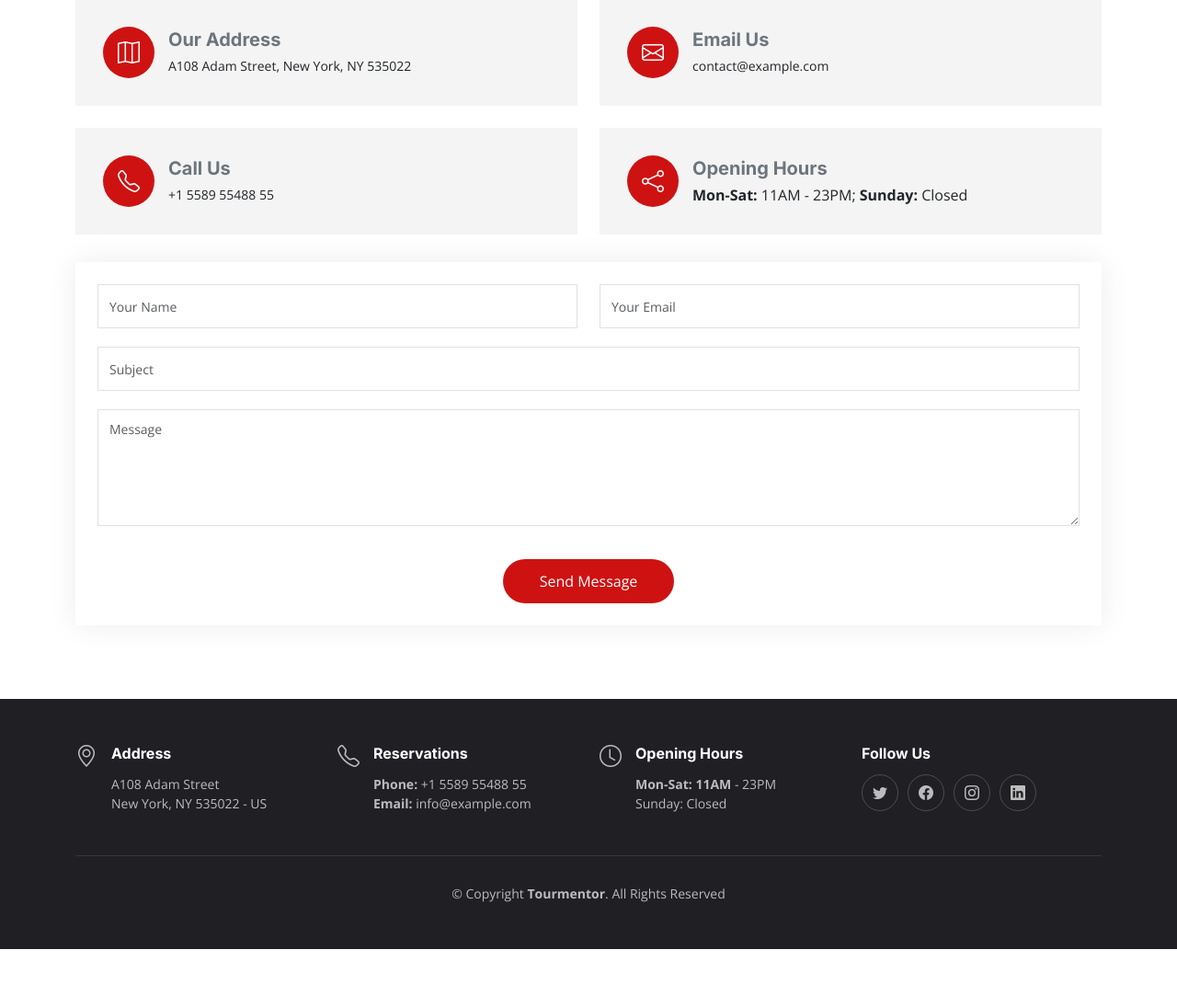
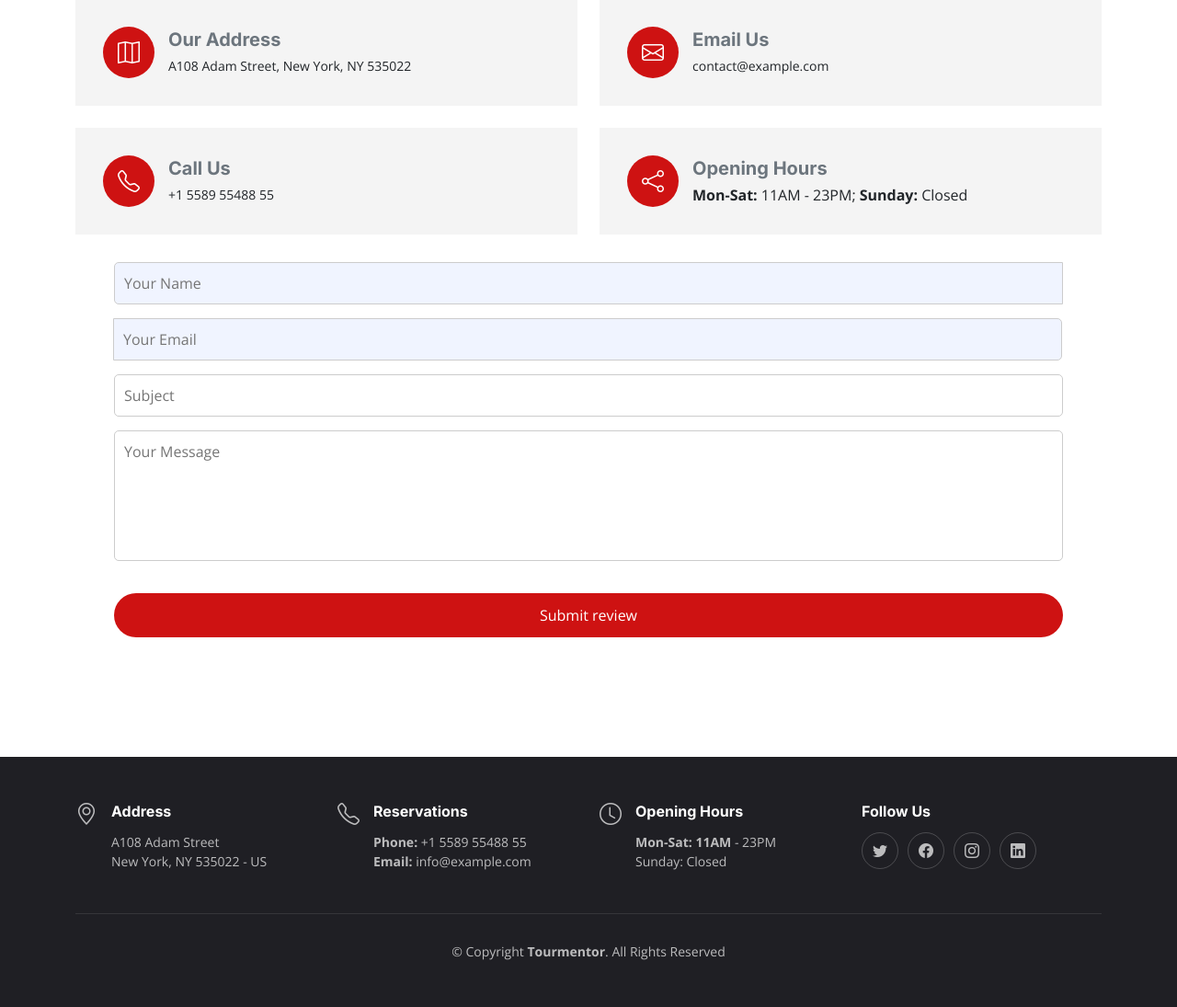
Before and after one commit to kannan2004-cre/tourmentor, a PHP site: page / in a window 1280 px wide. Shown: the part 3235-4330 px from the top of the page at 92% size. Before the commit the page ends 4267 px from the top, so only its background shows below. Run offline with PHP 8.4, Linux system fonts and the light colour scheme.

Commit message:
update 21/8/24

```diff
--- a/header.php
+++ b/header.php
@@ -24,12 +24,33 @@
 
   <!-- Template Main CSS File -->
   <link href="assets/css/main.css" rel="stylesheet">
+</head>
+ <!-- ======= Header ======= -->
+ <header id="header" class="header fixed-top d-flex align-items-center">
+    <div class="container d-flex align-items-center justify-content-between">
 
-  <!-- =======================================================
-  * Template Name: Yummy
-  * Template URL: https://bootstrapmade.com/yummy-bootstrap-restaurant-website-template/
-  * Updated: Mar 17 2024 with Bootstrap v5.3.3
-  * Author: BootstrapMade.com
-  * License: https://bootstrapmade.com/license/
-  ======================================================== -->
-</head>
+      <a href="index.php" class="logo d-flex align-items-center me-auto me-lg-0">
+        <!-- Uncomment the line below if you also wish to use an image logo -->
+        <img src="assets/img/tourlogo.png" alt="">
+        <h1>Tourmentor<span>.</span></h1>
+      </a>
+
+      <nav id="navbar" class="navbar">
+        <ul>
+          <li><a href="index.php">Home</a></li>
+          <li><a href="#about">About</a></li>
+          <li><a href="#why-us">Features</a></li>
+          <!--<li><a href="#menu">Top Places</a></li>-->
+          <li><a href="search.php">search</a></li>
+          <li><a href="#gallery">Gallery</a></li>
+          <li><a href="#contact">Contact</a></li>
+          <li><a href="admin.html">Admin</a></li>
+          <li><a href="login.php">Login</a></li>
+
+        </ul>
+      </nav><!-- .navbar -->
+      <i class="mobile-nav-toggle mobile-nav-show bi bi-list"></i>
+      <i class="mobile-nav-toggle mobile-nav-hide d-none bi bi-x"></i>
+
+    </div>
+  </header><!-- End Header -->
--- a/index.php
+++ b/index.php
@@ -1,6 +1,59 @@
 <!DOCTYPE html>
 <html lang="en">
-<?php include('header.php');?>
+<?php include('header.php'); ?>
+<style>
+
+.message-form {
+    display: flex;
+    flex-direction: column;
+    margin:30px;
+}
+
+.input-group {
+    display: flex;
+    justify-content: space-between;
+}
+
+.input-group input {
+    width: 48%;
+    padding: 10px;
+    border: 1px solid #ccc;
+    border-radius: 5px;
+    background-color: #f0f4ff;
+}
+
+input[type="text"],
+input[type="email"],
+textarea {
+    width: 100%;
+    margin-bottom: 15px;
+    padding: 10px;
+    border: 1px solid #ccc;
+    border-radius: 5px;
+    font-size: 16px;
+}
+
+textarea {
+    resize: none;
+}
+
+button[type="submit"] {
+    background-color: #CE1212;
+    color: white;
+    padding: 12px 24px;
+    margin:20px 0;
+    border: none;
+    border-radius: 50px;
+    font-size: 16px;
+    cursor: pointer;
+    transition: background-color 0.3s;
+}
+
+button[type="submit"]:hover {
+    background-color: #b51010;
+}
+</style>
+
 <body>
 
   <!-- ======= Header ======= -->
@@ -238,9 +291,9 @@
           </div> End Starter Menu Content -->
 
 
-        </div>
+    </div>
 
-      </div>
+    </div>
     </section><!-- End Menu Section -->
     <!-- ======= Gallery Section ======= -->
     <section id="gallery" class="gallery section-bg">
@@ -327,34 +380,21 @@
 
         </div>
 
-        <form action="forms/contact.php" method="post" role="form" class="php-email-form p-3 p-md-4">
-          <div class="row">
-            <div class="col-xl-6 form-group">
-              <input type="text" name="name" class="form-control" id="name" placeholder="Your Name" required>
+        <div class="container">
+          <form action="./forms/contact.php" method="post" class="message-form">
+            <div class="input-group">
+              <input type="text" name="name" placeholder="Your Name" required>
+              <input type="email" name="email" placeholder="Your Email" required>
             </div>
-            <div class="col-xl-6 form-group">
-              <input type="email" class="form-control" name="email" id="email" placeholder="Your Email" required>
-            </div>
-          </div>
-          <div class="form-group">
-            <input type="text" class="form-control" name="subject" id="subject" placeholder="Subject" required>
-          </div>
-          <div class="form-group">
-            <textarea class="form-control" name="message" rows="5" placeholder="Message" required></textarea>
-          </div>
-          <div class="my-3">
-            <div class="loading">Loading</div>
-            <div class="error-message"></div>
-            <div class="sent-message">Your message has been sent. Thank you!</div>
-          </div>
-          <div class="text-center"><button type="submit">Send Message</button></div>
-        </form><!--End Contact Form -->
-
-      </div>
+            <input type="text" name="subject" placeholder="Subject" required>
+            <textarea name="message" placeholder="Your Message" rows="5" required></textarea>
+            <button type="submit">Submit review</button>
+          </form>
+        </div>
     </section><!-- End Contact Section -->
 
   </main><!-- End #main -->
-<?php include('footer.php')?>
+  <?php include('footer.php') ?>
 </body>
 
 </html>
--- a/login.php
+++ b/login.php
@@ -24,6 +24,7 @@
       width: 300px;
       text-align: center;
       animation: fadeIn 1s ease-in-out;
+      margin:100px;
     }
 
     .login-container h2 {
@@ -101,6 +102,7 @@
   </style>
 </head>
 <body>
+  <?php include('header.php');?>
   <div class="login-container">
     <h2 id="typing-header">Hey There!<br>Welcome Back.</h2>
     <form method="POST" action="">
--- a/search.php
+++ b/search.php
@@ -15,7 +15,7 @@
         display: flex;
         justify-content: center;
         align-items: center;
-        margin: 20px 0;
+        margin: 140px;
         padding: 0 10px;
     }
 
@@ -140,7 +140,7 @@
     }
 </style>
 <body>
-    <?php include 'header.php'; ?>
+    <?php include('header.php');?>
     <form method="POST" action="">
         <input type="text" name="query" placeholder="Enter your destination">
         <button type="submit" name="search">Search</button>
--- a/signup.php
+++ b/signup.php
@@ -103,6 +103,7 @@
 </head>
 
 <body>
+	<?php include('header.php');?>
 	<div id="content">
 		<h2>Create an Account</h2>
 		<form method="POST" action="register.php" enctype="multipart/form-data">
```
Also changed, not shown: forms/contact.php (+23 -32 lines), 1 other file.
